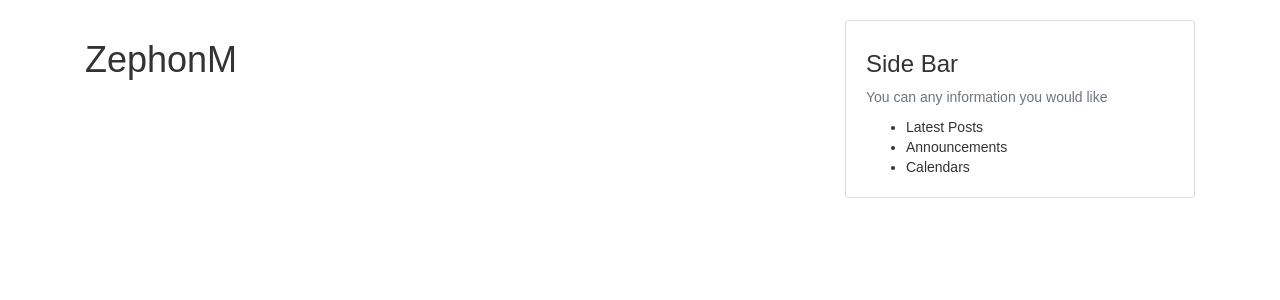
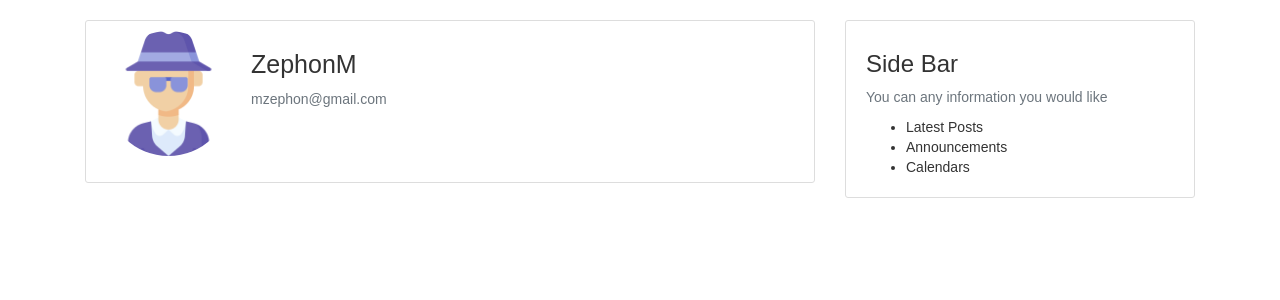
Before and after one commit to ZephonMakale/PITCH-APP, a Flask app: page /account in a window 1280 px wide. Shown: the part 62-362 px from the top of the page. Run offline with Flask 2, Linux system fonts and the light colour scheme; a user stored in the database is signed in; some libraries are stand-ins or nearby versions.

Commit message:
Modify the accounts page

```diff
--- a/pitch/routes.py
+++ b/pitch/routes.py
@@ -66,4 +66,5 @@ def logout():
 @app.route("/account")
 @login_required
 def account():
-    return render_template('account.html', title = 'Account')
+    image_file = url_for('static', filename = 'profile_pics/' + current_user.image_file)
+    return render_template('account.html', title = 'Account', image_file = image_file)
--- a/pitch/templates/account.html
+++ b/pitch/templates/account.html
@@ -1,4 +1,12 @@
 {% extends 'layout.html' %}
 {% block content %}
-<h1>{{current_user.username}}</h1>
+    <div class="content-section">
+        <div class="media">
+            <img class="rounded-circle account-img" src="{{image_file}}">
+            <div class="media-body">
+                <h2 class="account-heading">{{current_user.username}}</h2>
+                <p class="text-secondary">{{current_user.email}}</p>
+            </div>
+        </div>
+    </div>
 {% endblock content %}
```
Also changed, not shown: pitch/static/profile_pics/default.jpeg (added), 4 other files.
